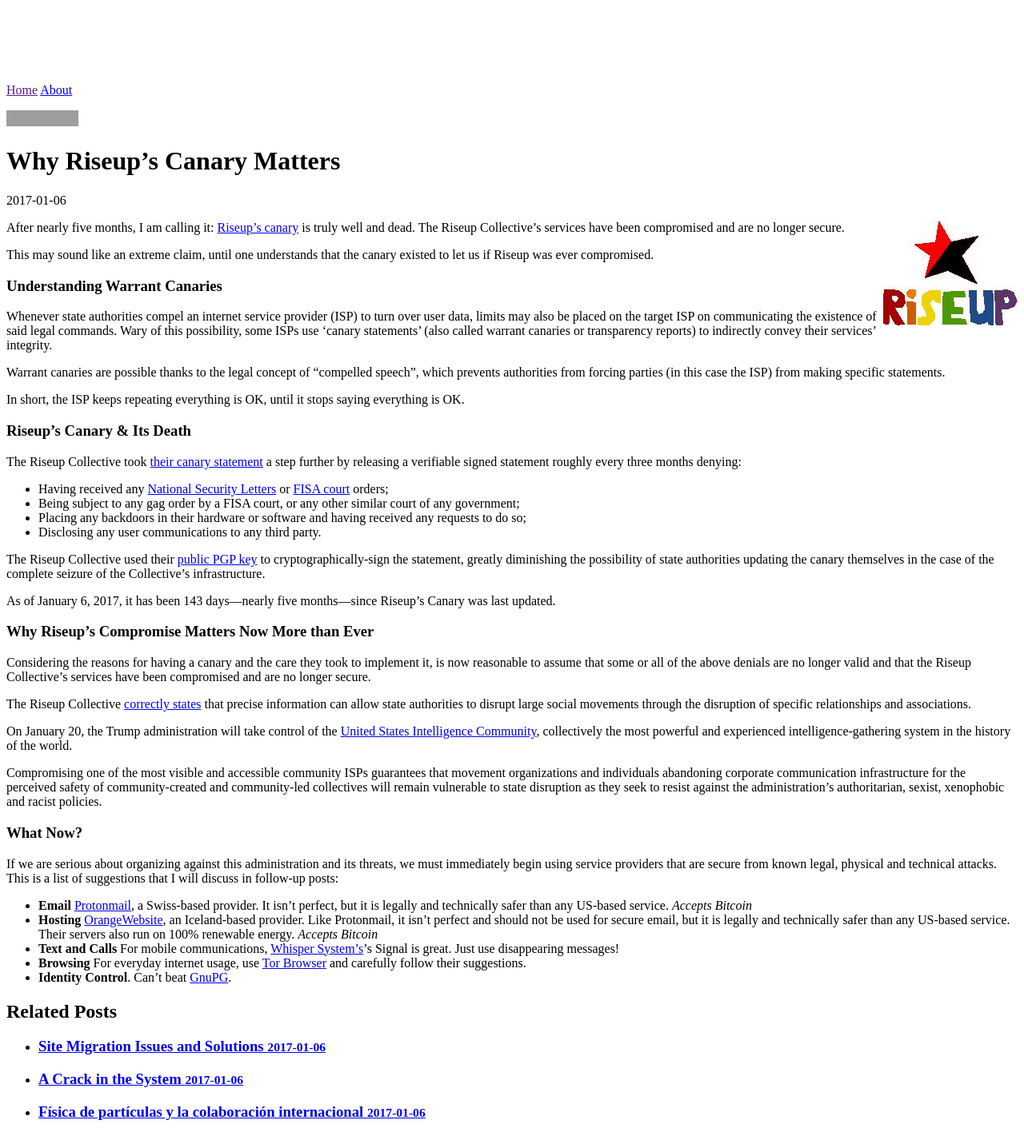
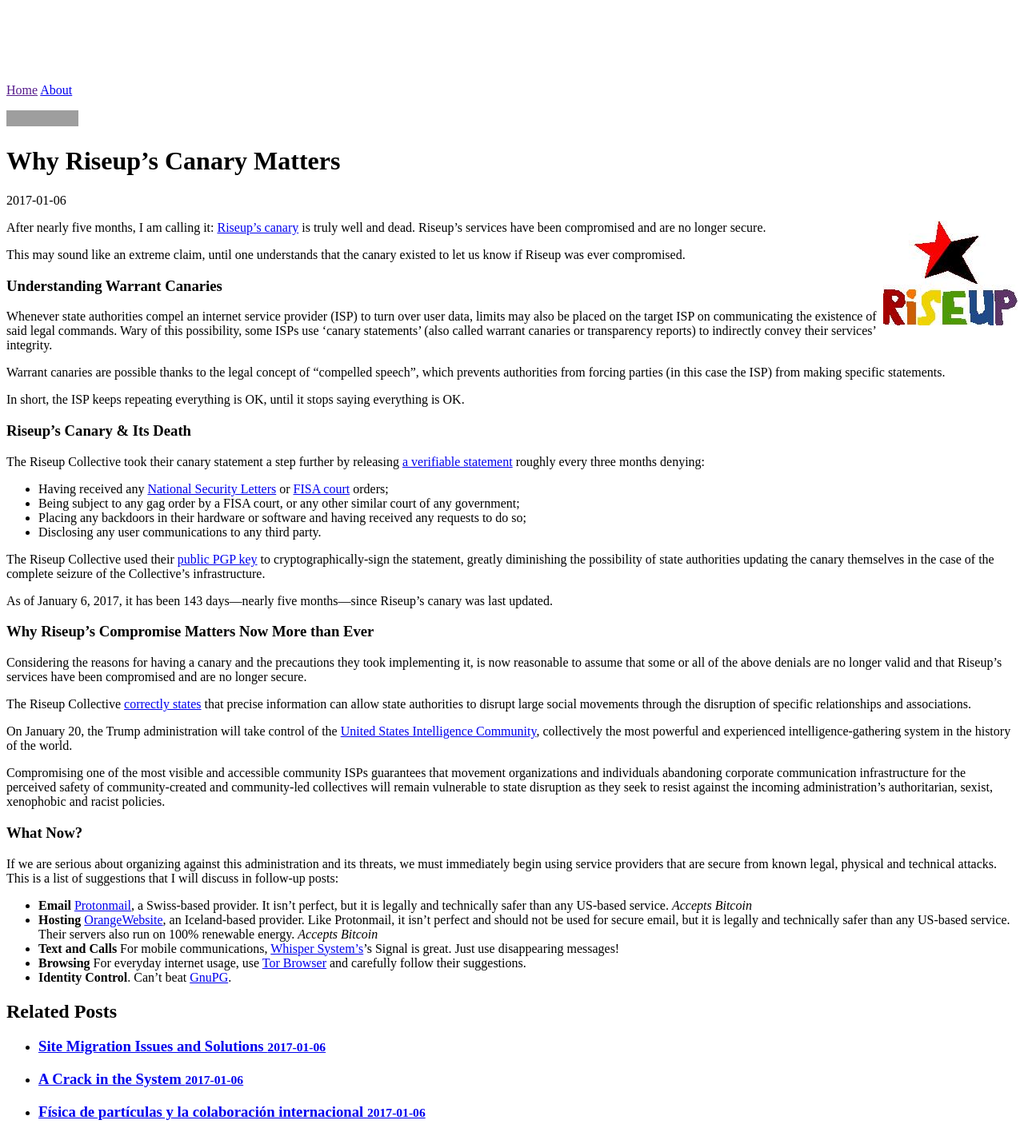
Before and after one commit to chema/sanfranciscan, a Jekyll site: the page built from _posts/2017-01-06-why-riseups-canary-matters.md, in a window 1280 px wide. Shown: the whole page at 80% size. Built offline with Jekyll 4.4.1, drawn with Linux system fonts in a browser that asks for light colours; comment, search, counter and statistics services are not loaded; grey boxes are pictures that could not be loaded.

Commit message:
Update 2017-01-06-why-riseups-canary-matters.md

```diff
--- a/_posts/2017-01-06-why-riseups-canary-matters.md
+++ b/_posts/2017-01-06-why-riseups-canary-matters.md
@@ -4,9 +4,9 @@
 title: Why Riseup&#8217;s Canary Matters
 ---
 
-<img align="right" src="http://chema.sanfranciscan.org/public/img/riseup-rainbow_medium.jpeg"> After nearly five months, I am calling it: [Riseup's canary](https://riseup.net/en/canary) is truly well and dead. The Riseup Collective's services have been compromised and are no longer secure.
+<img align="right" src="http://chema.sanfranciscan.org/public/img/riseup-rainbow_medium.jpeg"> After nearly five months, I am calling it: [Riseup's canary](https://riseup.net/en/canary) is truly well and dead. Riseup's services have been compromised and are no longer secure.
 
-This may sound like an extreme claim, until one understands that the canary existed to let us if Riseup was ever compromised.
+This may sound like an extreme claim, until one understands that the canary existed to let us know if Riseup was ever compromised.
 
 ### Understanding Warrant Canaries
 
@@ -18,7 +18,7 @@
 
 ### Riseup's Canary & Its Death
 
-The Riseup Collective took [their canary statement](https://riseup.net/about-us/canary/canary-statement-signed.txt) a step further by releasing a verifiable signed statement roughly every three months denying:
+The Riseup Collective took their canary statement a step further by releasing [a verifiable statement](https://riseup.net/about-us/canary/canary-statement-signed.txt) roughly every three months denying:
 
 * Having received any [National Security Letters](https://en.wikipedia.org/wiki/National_security_letter) or [FISA court](https://en.wikipedia.org/wiki/United_States_Foreign_Intelligence_Surveillance_Court) orders;
 * Being subject to any gag order by a FISA court, or any other similar court of any government;
@@ -27,17 +27,17 @@
 
 The Riseup Collective used their [public PGP key](https://pgp.mit.edu/pks/lookup?op=vindex&search=0x3043E2B7139A768E) to cryptographically-sign the statement, greatly diminishing the possibility of state authorities updating the canary themselves in the case of the complete seizure of the Collective's infrastructure.
 
-As of January 6, 2017, it has been 143 days—nearly five months—since Riseup's Canary was last updated.
+As of January 6, 2017, it has been 143 days—nearly five months—since Riseup's canary was last updated.
 
 ### Why Riseup's Compromise Matters Now More than Ever
 
-Considering the reasons for having a canary and the care they took to implement it, is now reasonable to assume that some or all of the above denials are no longer valid and that the Riseup Collective's services have been compromised and are no longer secure.
+Considering the reasons for having a canary and the precautions they took implementing it, is now reasonable to assume that some or all of the above denials are no longer valid and that Riseup's services have been compromised and are no longer secure.
 
 The Riseup Collective [correctly states](https://riseup.net/en/about-us) that precise information can allow state authorities to disrupt large social movements through the disruption of specific relationships and associations.
 
 On January 20, the Trump administration will take control of the [United States Intelligence Community](https://en.wikipedia.org/wiki/United_States_Intelligence_Community), collectively the most powerful and experienced intelligence-gathering system in the history of the world.
 
-Compromising one of the most visible and accessible community ISPs guarantees that movement organizations and individuals abandoning corporate communication infrastructure for the perceived safety of community-created and community-led collectives will remain vulnerable to state disruption as they seek to resist against the administration's authoritarian, sexist, xenophobic and racist policies.
+Compromising one of the most visible and accessible community ISPs guarantees that movement organizations and individuals abandoning corporate communication infrastructure for the perceived safety of community-created and community-led collectives will remain vulnerable to state disruption as they seek to resist against the incoming administration's authoritarian, sexist, xenophobic and racist policies.
 
 ### What Now?
 
```
